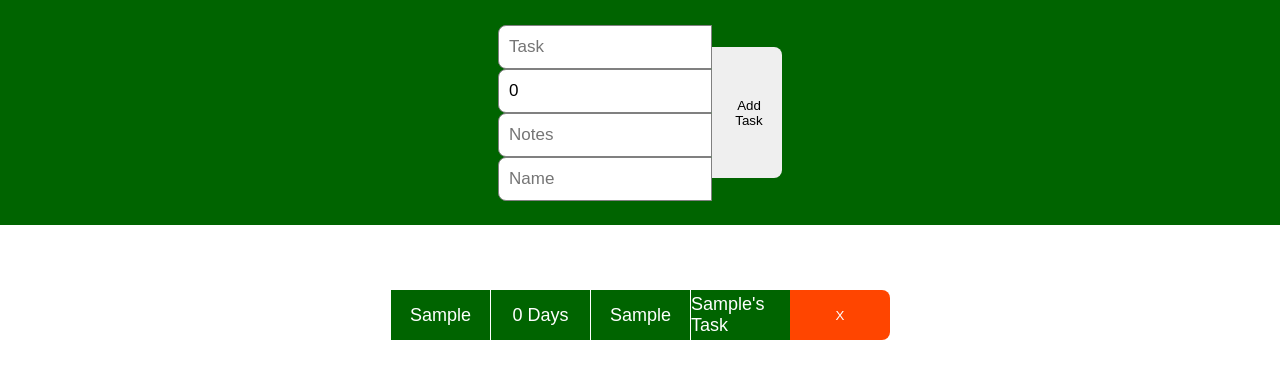
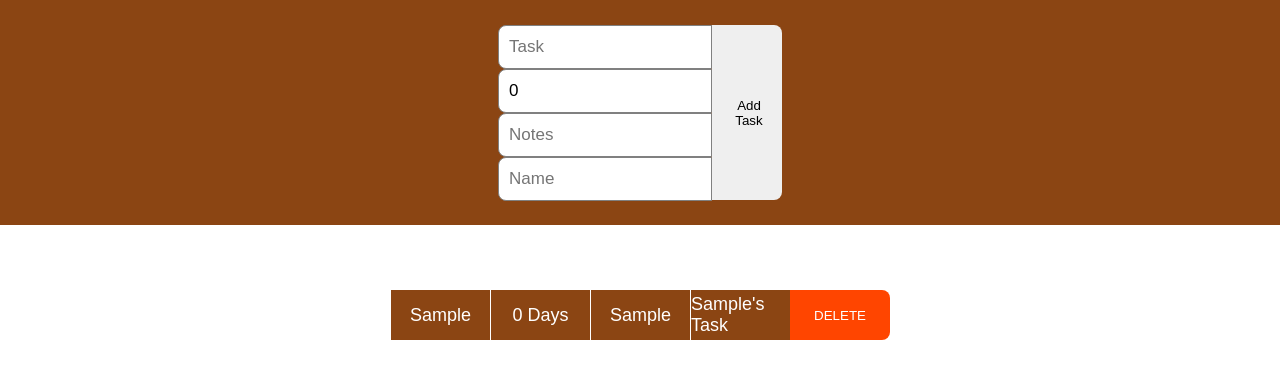
Before and after one commit to IsiahSmith/typescript-todo-list, a React (Create React App) app: page / in a window 1280 px wide. Both pictures are taken after typing "Sample", "Sample", "Sample" into the empty fields and a click on the button "Add Task". Shown: the top 378 px of the page. Built offline with nearby package versions, Linux system fonts and the light colour scheme.

Commit message:
new styling added to page

```diff
--- a/src/App.css
+++ b/src/App.css
@@ -14,7 +14,7 @@ body {
 
 .Header {
   flex: 30%;
-  background-color: darkgreen;
+  background-color: saddlebrown;
   width: 100%;
   display: flex;
   justify-content: center;
@@ -39,7 +39,7 @@ body {
 
 .Header button {
   width: 70px;
-  height: 131px;
+  height: 174.5px;
   border: none;
   border-bottom-right-radius: 8px;
   border-top-right-radius: 8px;
@@ -80,7 +80,7 @@ body {
   height: 100%;
   font-size: 18px;
   border-right: none;
-  background-color: darkgreen;
+  background-color: saddlebrown;
 }
 
 .task button {
--- a/src/Components/TodoTask.tsx
+++ b/src/Components/TodoTask.tsx
@@ -17,7 +17,7 @@ const TodoTask = ({task, completeTask}: Props) => {
                 <span>{task.firstName}'s Task</span>
             </div>
             <button
-                onClick={() => {completeTask(task.taskName);}}>X</button>
+                onClick={() => {completeTask(task.taskName);}}>DELETE</button>
         </div>
     );
 };
```
